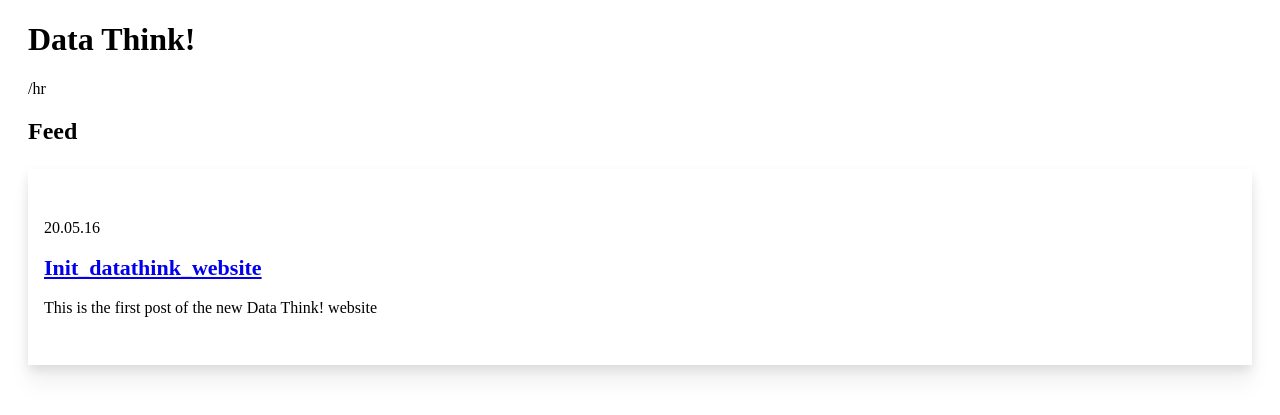
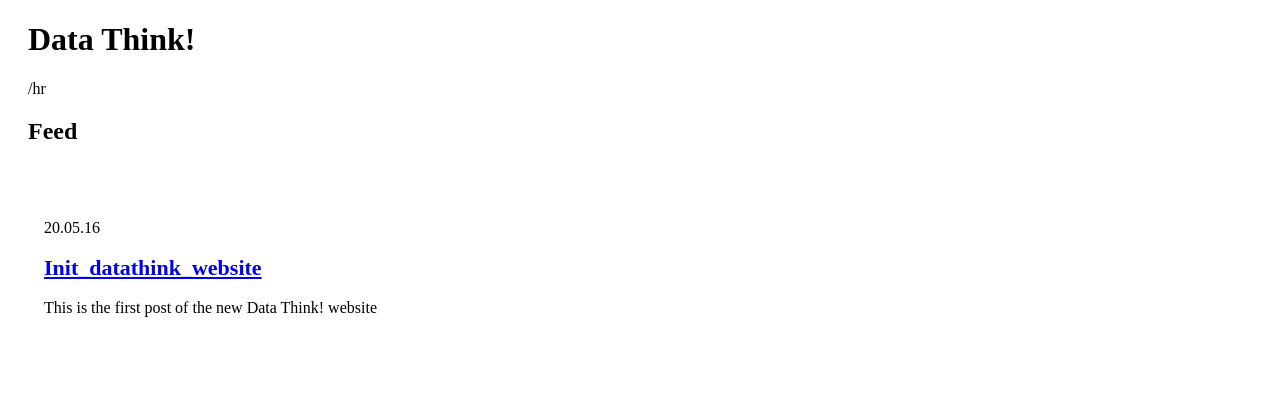
Before and after one commit to datathinkorg/datathinkorg.github.io, a Jekyll site: the page built from index.html, in a window 1280 px wide. Shown: the top 415 px of the page. Built offline with Jekyll 4.4.1, drawn with Linux system fonts in a browser that asks for light colours.

Commit message:
Remove shadows

```diff
--- a/_sass/main.scss
+++ b/_sass/main.scss
@@ -7,7 +7,7 @@
 
 /* All pages footer */
 .footer{
-	background-color: #ffffff;
+	background-color: #000000;
 }
 
 
@@ -44,9 +44,6 @@
 	padding: 1em;
 	margin: 1.5em auto;
 	column-gap: 1.5em;
-	box-shadow:
-	    0 5px 10px rgba(0, 0, 0, 0.1),
-	    0 20px 20px rgba(0, 0, 0, 0.05);
 	li {
 	  list-style-type: none;
 	}
```
